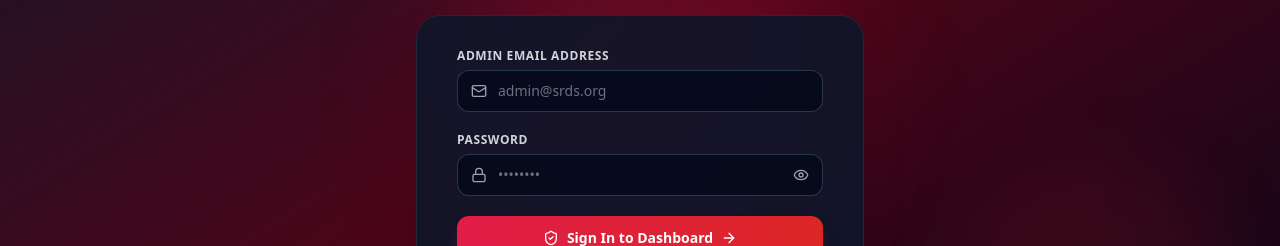
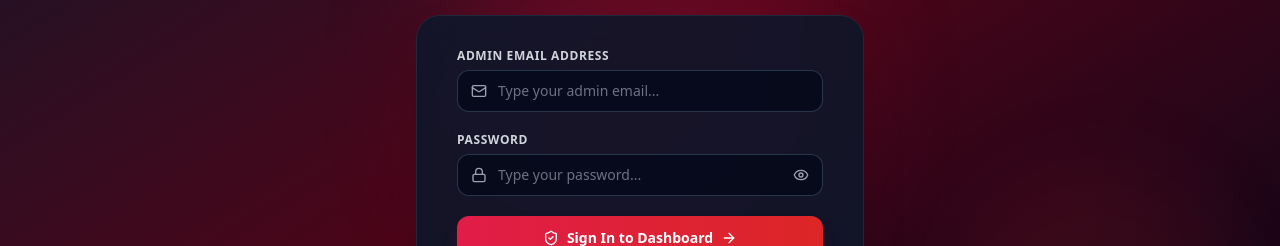
Before and after one commit to samad-ai00/srds-dashboard, a Next.js app: page /admin/login in a window 1280 px wide. Shown: the part 306-552 px from the top of the page. Built offline with nearby package versions, Linux system fonts and the light colour scheme.

Commit message:
fix: update login input placeholders to avoid empty field confusion

```diff
--- a/app/admin/login/page.tsx
+++ b/app/admin/login/page.tsx
@@ -130,7 +130,7 @@ function LoginForm() {
                   required
                   value={email}
                   onChange={(e) => setEmail(e.target.value)}
-                  placeholder="admin@srds.org"
+                  placeholder="Type your admin email..."
                   className="w-full pl-10 pr-4 py-2.5 rounded-xl bg-slate-950/70 border border-slate-700/80 text-white placeholder-gray-500 text-sm focus:outline-none focus:ring-2 focus:ring-rose-500 focus:border-transparent transition-all"
                 />
               </div>
@@ -153,7 +153,7 @@ function LoginForm() {
                   required
                   value={password}
                   onChange={(e) => setPassword(e.target.value)}
-                  placeholder="••••••••"
+                  placeholder="Type your password..."
                   className="w-full pl-10 pr-10 py-2.5 rounded-xl bg-slate-950/70 border border-slate-700/80 text-white placeholder-gray-500 text-sm focus:outline-none focus:ring-2 focus:ring-rose-500 focus:border-transparent transition-all"
                 />
                 <button
```
